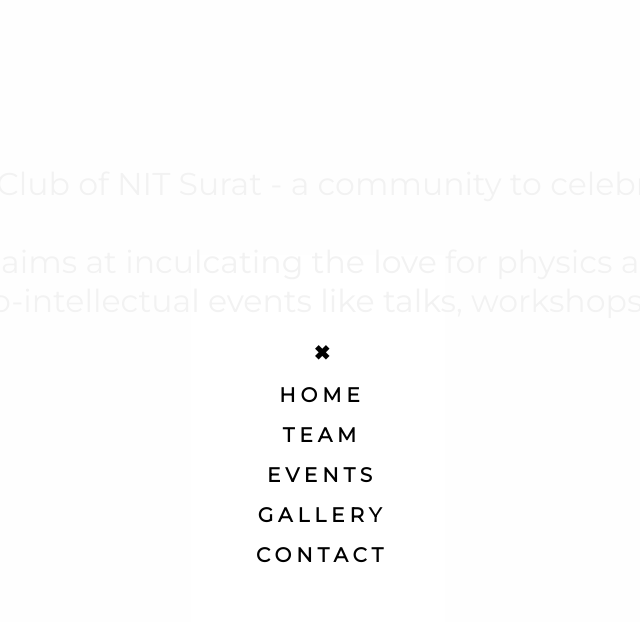
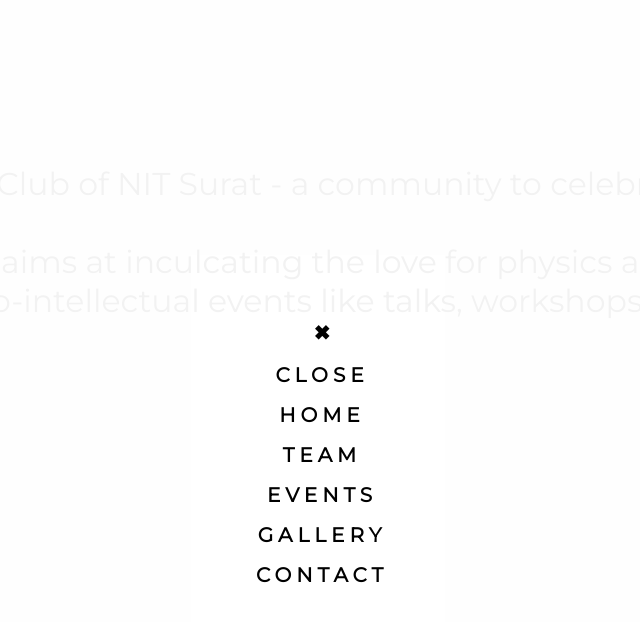
Before and after one commit to adithyarao3103/Physics-Club-Website-Trial, a Jekyll site: the page index.html, which Jekyll copies as it is, in a window 1280 px wide. Shown: the top 622 px of the page, without its empty margins (318-958 px from the left). Built offline with Jekyll 4.4.1, drawn with Linux system fonts in a browser that asks for light colours; some web fonts are replaced.

Commit message:
Update index.html

```diff
--- a/index.html
+++ b/index.html
@@ -9,6 +9,7 @@
     <div id="fullscreen">
         <div id="menuholder">
                 <button class="close" id="close"> &#10006;</button><br>
+                <button class="mb" onclick=close()>CLOSE</button><br>
                 <button class = "mb" onclick="location.href='/home.html';">HOME</button><br>
                 <button class = "mb" onclick="location.href='/team.html';">TEAM</button><br>
                 <button class = "mb" onclick="location.href='/events.html';">EVENTS</button><br>
```
